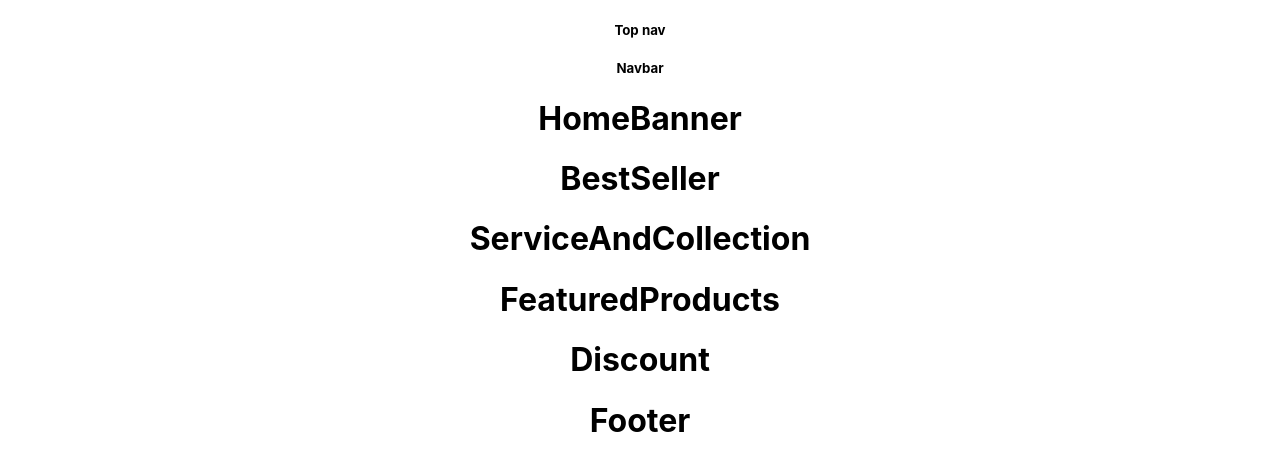
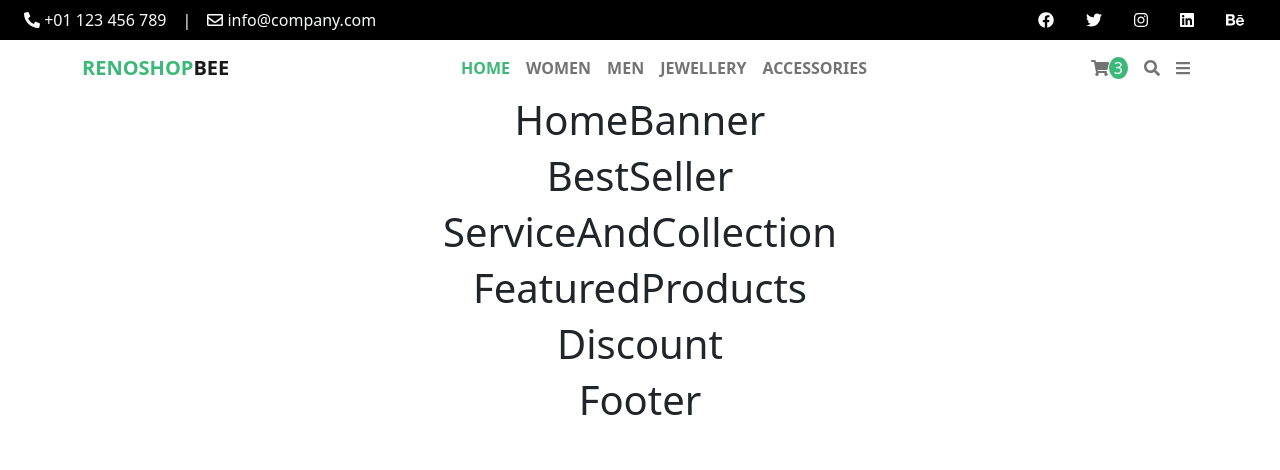
Before and after one commit to Sarwar-Ahmed/reno-shop-bee, a React (Create React App) app: page / in a window 1280 px wide. Shown: the top 470 px of the page. Built offline with nearby package versions, Linux system fonts and the light colour scheme.

Commit message:
Header done

```diff
--- a/src/components/Header/Header.css
+++ b/src/components/Header/Header.css
@@ -0,0 +1,18 @@
+.navTopBg{
+    background-color: black;
+    padding-left: 20px;
+    padding-right: 20px;
+}
+.textHighlight{
+    color: #3CB878;
+}
+.navbar{
+    font-weight: bold;
+}
+.CartNum{
+    font-weight: normal;
+    background-color: #3CB878;
+    border-radius: 50%;
+    padding: 0px 5px;
+    color: white;
+}
--- a/src/components/Header/Header.js
+++ b/src/components/Header/Header.js
@@ -1,15 +1,66 @@
-import React from 'react';
-import { Container } from 'react-bootstrap';
+import React, { useState } from 'react';
+import { faBehance, faFacebook, faInstagram, faLinkedin, faTwitter } from '@fortawesome/free-brands-svg-icons';
+import { faEnvelope } from '@fortawesome/free-regular-svg-icons';
+import { FontAwesomeIcon } from '@fortawesome/react-fontawesome';
+import { Container, Nav, Navbar, NavDropdown } from 'react-bootstrap';
+import './Header.css';
+import { faBars, faPhoneAlt, faSearch, faShoppingCart } from '@fortawesome/free-solid-svg-icons';
 
 const Header = () => {
     return (
-        <div>
-            <Container fluid>
-                <h5>Top nav</h5>
-            </Container>
-            <Container fluid>
-                <h5>Navbar</h5>
-            </Container>
+        <div className=''>
+            {/*navbar top */}
+            <div className='row navTopBg text-light'>
+                <Nav className='col-md-6'>
+                    <Nav.Item>
+                        <Nav.Link href="/" className='text-light'><span><FontAwesomeIcon icon={faPhoneAlt}></FontAwesomeIcon></span> <span>+01 123 456 789</span></Nav.Link>
+                    </Nav.Item>
+                    <span className='pt-2'>|</span>
+                    <Nav.Item>
+                        <Nav.Link className='text-light'><span><FontAwesomeIcon icon={faEnvelope} style={{color: 'white'}}></FontAwesomeIcon></span> <span>info@company.com</span></Nav.Link>
+                    </Nav.Item>
+                </Nav>
+                <Nav className='col-md-6'>
+                    <Nav.Item className='ms-md-auto'>
+                        <Nav.Link href="/" className='text-light'><FontAwesomeIcon icon={faFacebook} style={{color: 'white'}}></FontAwesomeIcon></Nav.Link>
+                    </Nav.Item>
+                    <Nav.Item>
+                        <Nav.Link className='text-light'><FontAwesomeIcon icon={faTwitter} style={{color: 'white'}}></FontAwesomeIcon></Nav.Link>
+                    </Nav.Item>
+                    <Nav.Item>
+                        <Nav.Link className='text-light'><FontAwesomeIcon icon={faInstagram} style={{color: 'white'}}></FontAwesomeIcon></Nav.Link>
+                    </Nav.Item>
+                    <Nav.Item>
+                        <Nav.Link className='text-light'><FontAwesomeIcon icon={faLinkedin} style={{color: 'white'}}></FontAwesomeIcon></Nav.Link>
+                    </Nav.Item>
+                    <Nav.Item>
+                        <Nav.Link className='text-light'><FontAwesomeIcon icon={faBehance} style={{color: 'white'}}></FontAwesomeIcon></Nav.Link>
+                    </Nav.Item>
+                </Nav>
+            </div>
+            {/* navbar */}
+            <div className=''>
+                <Navbar collapseOnSelect expand="lg" bg="white">
+                    <Container >
+                        <Navbar.Brand href="#home"><span className='textHighlight'>RENOSHOP</span>BEE</Navbar.Brand>
+                        <Navbar.Toggle aria-controls="responsive-navbar-nav" />
+                        <Navbar.Collapse id="responsive-navbar-nav">
+                            <Nav className="mx-auto">
+                                <Nav.Link href="/" style={{color: '#3CB878'}}>HOME</Nav.Link>
+                                <Nav.Link href="/">WOMEN</Nav.Link>
+                                <Nav.Link href="/">MEN</Nav.Link>
+                                <Nav.Link href="/">JEWELLERY</Nav.Link>
+                                <Nav.Link href="/">ACCESSORIES</Nav.Link>
+                            </Nav>
+                            <Nav className=''>
+                                <Nav.Link href="/"><FontAwesomeIcon icon={faShoppingCart}></FontAwesomeIcon><span className='CartNum'>3</span></Nav.Link>
+                                <Nav.Link href="/"><FontAwesomeIcon icon={faSearch}></FontAwesomeIcon></Nav.Link>
+                                <Nav.Link href="/"><FontAwesomeIcon icon={faBars}></FontAwesomeIcon></Nav.Link>
+                            </Nav>
+                        </Navbar.Collapse>
+                    </Container>
+                </Navbar>
+            </div>
         </div>
     );
 };
--- a/src/index.js
+++ b/src/index.js
@@ -3,6 +3,8 @@ import ReactDOM from 'react-dom';
 import './index.css';
 import App from './App';
 import reportWebVitals from './reportWebVitals';
+import 'bootstrap/dist/css/bootstrap.min.css';
+import 'bootstrap/dist/js/bootstrap.bundle.min';
 
 ReactDOM.render(
   <React.StrictMode>
```
Also changed, not shown: package.json (+7 -0 lines), 1 other file (tests, documents, lock files or other folders).
